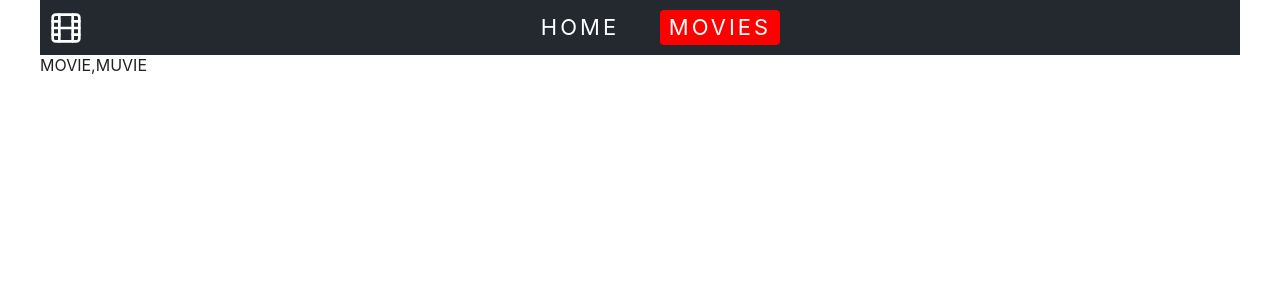
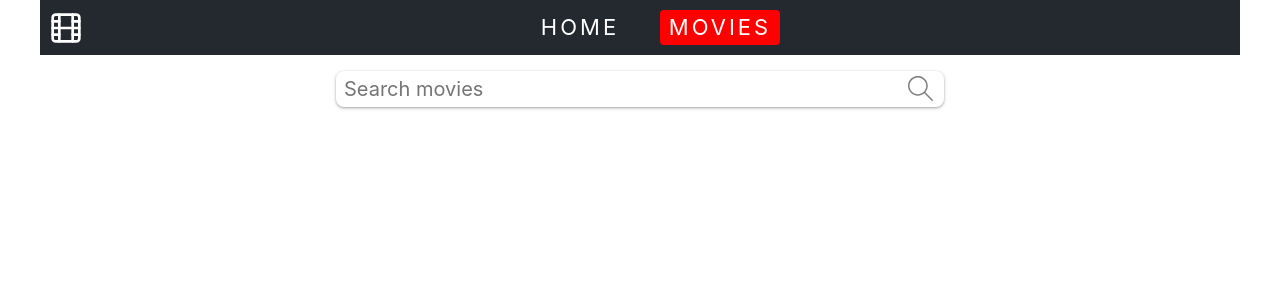
Before and after one commit to yabr87/goit-react-hw-05-movies, a React (Create React App) app: page /goit-react-hw-05-movies/movies in a window 1280 px wide. Shown: the top 300 px of the page. Built offline with nearby package versions, Linux system fonts and the light colour scheme.

Commit message:
add searchbar

```diff
--- a/src/components/MoviesList/MoviesList.jsx
+++ b/src/components/MoviesList/MoviesList.jsx
@@ -1,11 +1,11 @@
 import React from 'react';
-
 import PropTypes from 'prop-types';
 import {
   MoviesUnorderedList,
   MovieLink,
   MovieItem,
   MovieTitle,
+  MoviePoster,
 } from './MoviesList.styles';
 
 const MoviesList = ({ movies }) => {
@@ -15,7 +15,7 @@ const MoviesList = ({ movies }) => {
         return (
           <MovieItem key={id}>
             <MovieLink to={`/movies/${id}`}>
-              <img
+              <MoviePoster
                 src={
                   poster_path
                     ? `https://image.tmdb.org/t/p/w400${poster_path}`
@@ -23,6 +23,7 @@ const MoviesList = ({ movies }) => {
                 }
                 alt={original_title}
               />
+
               <MovieTitle>{original_title}</MovieTitle>
             </MovieLink>
           </MovieItem>
--- a/src/components/MoviesList/MoviesList.styles.js
+++ b/src/components/MoviesList/MoviesList.styles.js
@@ -15,24 +15,23 @@ export const MovieItem = styled.li`
   box-shadow: rgba(60, 64, 67, 0.3) 0px 1px 2px 0px,
     rgba(60, 64, 67, 0.15) 0px 1px 3px 1px;
   transition: all, ease, 250ms;
+  z-index: 1;
 
   &:hover {
     transform: scale(1.03);
   }
 `;
 
-export const MovieLink = styled(Link)`
-  display: grid;
-  grid-template-rows: 1fr 54px;
-`;
+export const MovieLink = styled(Link)``;
 
 export const MovieTitle = styled.p`
   display: flex;
+  align-items: center;
+  justify-content: center;
   height: 54px;
   padding: 8px;
   font-size: 16px;
+  z-index: 999;
 `;
 
-export const MoviePoster = styled.img`
-  height: 100%;
-`;
+export const MoviePoster = styled.img``;
--- /dev/null
+++ b/src/components/Searchbar/Searchbar.jsx
@@ -0,0 +1,45 @@
+import React, { useState } from 'react';
+import { TfiSearch } from 'react-icons/tfi';
+import PropTypes from 'prop-types';
+import {
+  SearchbarForm,
+  SearchbarInput,
+  SearchbarBtn,
+  SearchbarBox,
+} from './Searchbar.styles';
+
+const Searchbar = ({ onSubmit }) => {
+  const [search, setSearch] = useState('');
+
+  const handleSubmit = e => {
+    e.preventDefault();
+    onSubmit(search);
+    setSearch('');
+  };
+
+  return (
+    <SearchbarBox>
+      <SearchbarForm onSubmit={handleSubmit}>
+        <SearchbarInput
+          onChange={e => setSearch(e.target.value)}
+          value={search}
+          type="text"
+          autoComplete="off"
+          autoFocus
+          placeholder="Search movies"
+          name="search"
+          required
+        />
+        <SearchbarBtn type="submit">
+          <TfiSearch size="28" />
+        </SearchbarBtn>
+      </SearchbarForm>
+    </SearchbarBox>
+  );
+};
+
+Searchbar.propTypes = {
+  onSubmit: PropTypes.func.isRequired,
+};
+
+export default Searchbar;
--- /dev/null
+++ b/src/components/Searchbar/Searchbar.styles.js
@@ -0,0 +1,46 @@
+import styled from 'styled-components';
+
+export const SearchbarBox = styled.div`
+  display: flex;
+  justify-content: center;
+  padding: 16px;
+`;
+
+export const SearchbarForm = styled.form`
+  display: flex;
+  align-items: center;
+  width: 100%;
+  max-width: 600px;
+  background-color: #fff;
+  border-radius: 8px;
+  overflow: hidden;
+  box-shadow: rgba(60, 64, 67, 0.3) 0px 1px 2px 0px,
+    rgba(60, 64, 67, 0.15) 0px 1px 3px 1px;
+  padding: 4px;
+`;
+
+export const SearchbarInput = styled.input`
+  display: inline-block;
+  width: 100%;
+  font: inherit;
+  font-size: 20px;
+  border: none;
+  outline: none;
+  padding-left: 4px;
+  padding-right: 4px;
+`;
+
+export const SearchbarBtn = styled.button`
+  display: flex;
+  justify-content: center;
+  align-items: center;
+  border: 0;
+  opacity: 0.5;
+  background-color: white;
+  transition: all, ease, 250ms;
+  cursor: pointer;
+  outline: none;
+  &:hover {
+    opacity: 1;
+  }
+`;
--- /dev/null
+++ b/src/components/Searchbar/index.js
@@ -0,0 +1,3 @@
+import Searchbar from './Searchbar';
+
+export default Searchbar;
--- a/src/pages/Movies/Movies.jsx
+++ b/src/pages/Movies/Movies.jsx
@@ -1,5 +1,13 @@
 //import { Test } from './Movies.styles';
 
-const Movies = () => <div>MOVIE,MUVIE</div>;
+import Searchbar from 'components/Searchbar';
+
+const Movies = () => {
+  const onFormSubmit = () => {
+    console.log('movie');
+  };
+
+  return <Searchbar onSubmit={onFormSubmit} />;
+};
 
 export default Movies;
```
